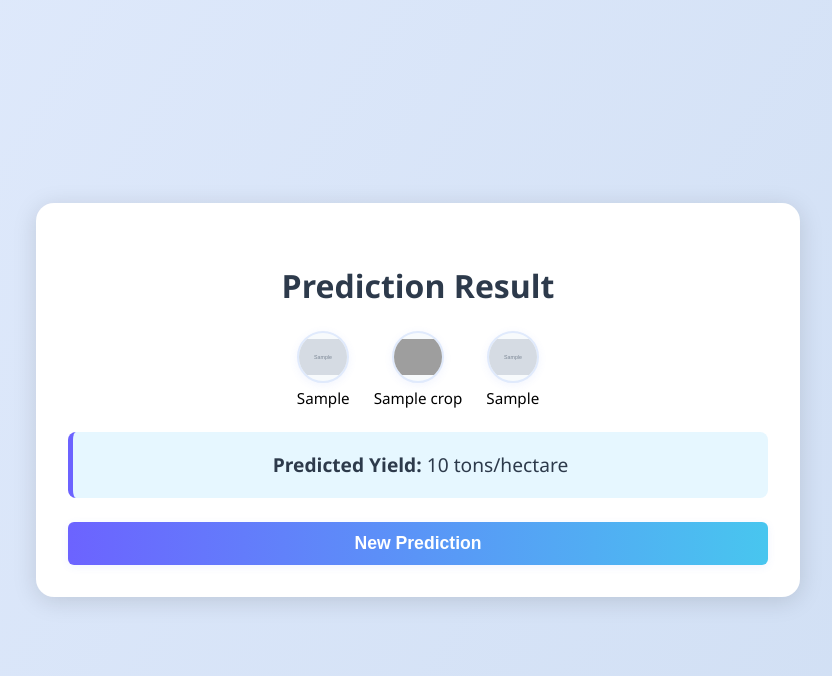
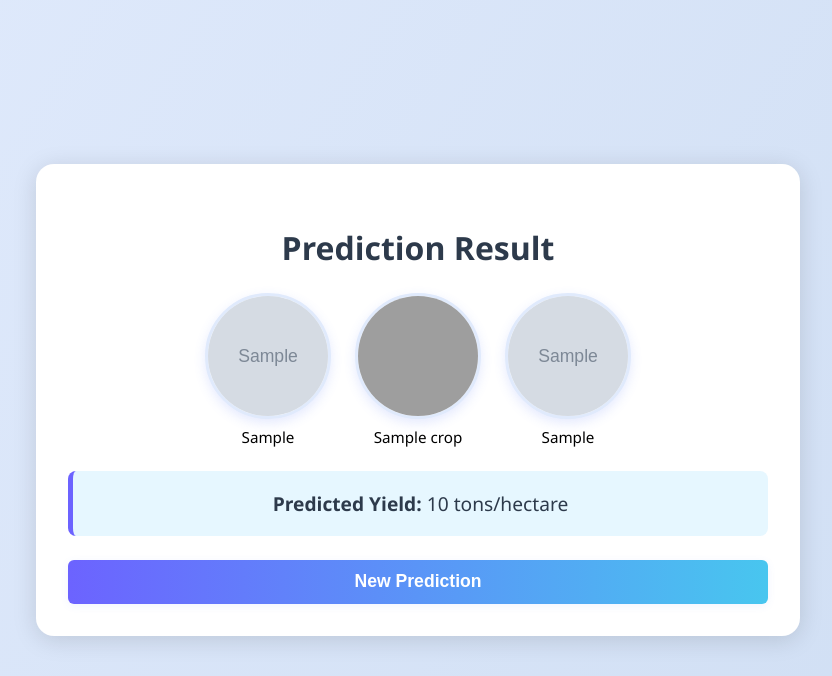
Before and after one commit to sachethsivaprasad/crop-yield-prediction, a Flask app: template templates/result.html in a window 1280 px wide. Shown: the top 676 px of the page, without its empty margins (222-1054 px from the left). Run offline with Flask 3, Linux system fonts and the light colour scheme; the template is opened without the code that fills it: most values are stand-ins (such as "Sample title", 1, 10 or a date in 2020); grey boxes marked "Sample" are stand-in pictures; parts of the project's set-up code (start-up, migrations or seed data) failed here and were passed over; grey boxes are pictures that could not be loaded.

Commit message:
show result page details

```diff
--- a/static/style.css
+++ b/static/style.css
@@ -88,12 +88,12 @@ input[type="submit"]:hover {
     h1 { font-size: 1.3rem; }
 }
 .input-summary-item img {
-    width: 72px;
-    height: 72px;
+    width: 120px;
+    height: 120px;
     object-fit: cover;
-    margin-bottom: 0.3rem;
+    margin-bottom: 0.5rem;
     border-radius: 50%;
-    border: 2px solid #e0eafc;
+    border: 3px solid #e0eafc;
     background: #f7fafc;
-    box-shadow: 0 2px 8px rgba(76, 110, 245, 0.08);
+    box-shadow: 0 4px 12px rgba(76, 110, 245, 0.15);
 }
--- a/templates/result.html
+++ b/templates/result.html
@@ -19,10 +19,14 @@
             font-size: 0.95rem;
         }
         .input-summary-item img {
-            width: 48px;
-            height: 48px;
-            object-fit: contain;
-            margin-bottom: 0.3rem;
+            width: 120px;
+            height: 120px;
+            object-fit: cover;
+            margin-bottom: 0.5rem;
+            border-radius: 50%;
+            border: 3px solid #e0eafc;
+            background: #f7fafc;
+            box-shadow: 0 4px 12px rgba(76, 110, 245, 0.15);
         }
     </style>
 </head>
```
